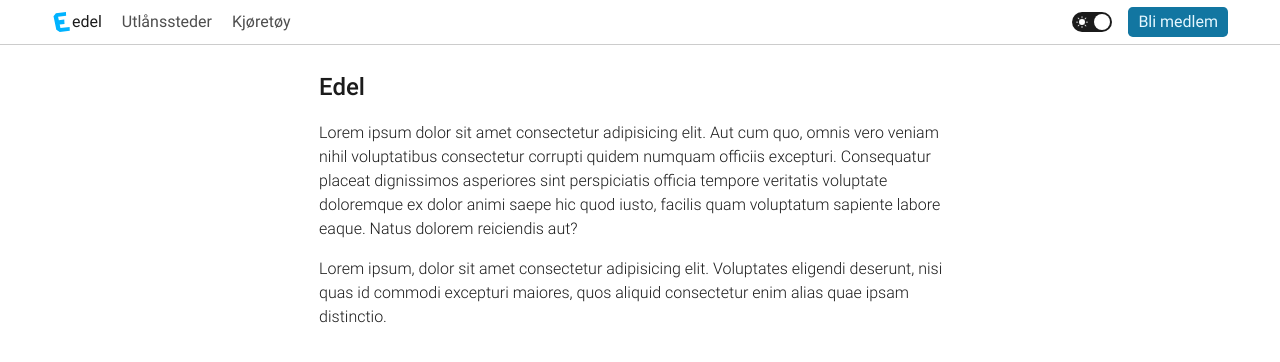
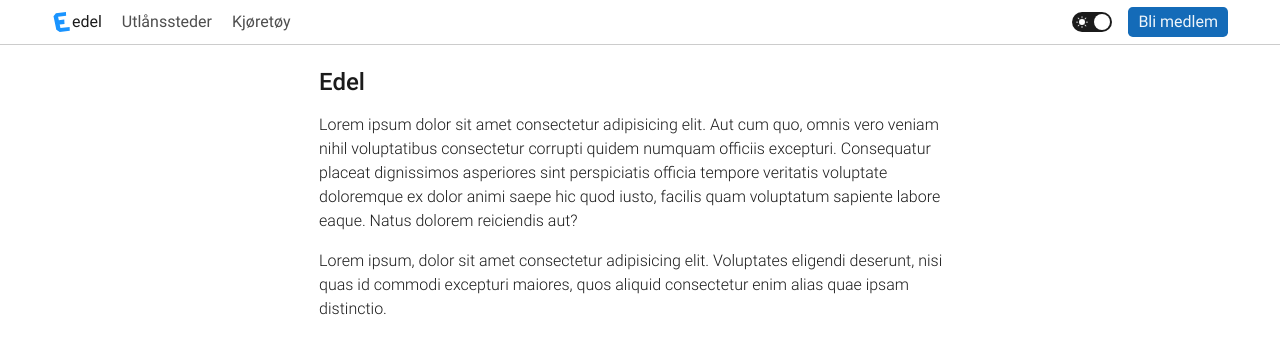
Before and after one commit to amalierege/ING102-Oblig, a plain HTML site: page index.html in a window 1280 px wide. Drawn offline with Linux system fonts and the light colour scheme; files that its build step writes are made by us from their sources; no server answers; files whose address does not match are found by name.

Commit message:
Small color changes

```diff
--- a/css/style.css
+++ b/css/style.css
@@ -45,12 +45,12 @@
 	--background-primary: #1b1b1b;
 	--background-secondary: #333;
 	--background-tertiary: #505050;
-	--btn-color: #e5f7ff;
-	--btn-primary: hsl(198, 80%, 35%);
-	--btn-hover: hsl(198, 80%, 38%);
-	--btn-active: hsl(198, 80%, 32%);
-	--focus-ring: hsl(210, 100%, 80%);
-	--focus-shadow: 0 0 0 .3rem hsl(198, 100%, 67%, .1);
+	--btn-color: #fffe;
+	--btn-primary: hsl(208, 80%, 40%);
+	--btn-hover: hsl(208, 80%, 45%);
+	--btn-active: hsl(208, 80%, 35%);
+	--focus-ring: hsl(208, 100%, 70%);
+	--focus-shadow: 0 0 0 .3rem hsl(208, 100%, 67%, .1);
 	--border-primary: #888;
 }
 .light {
@@ -61,12 +61,12 @@
 	--background-primary: #fff;
 	--background-secondary: #f2f2f2;
 	--background-tertiary: #d1d1d1;
-	--btn-color: #e5f7ff;
-	--btn-primary: hsl(198, 80%, 35%);
-	--btn-hover: hsl(198, 80%, 38%);
-	--btn-active: hsl(198, 80%, 32%);
-	--focus-ring: hsl(210, 100%, 60%);
-	--focus-shadow: 0 0 0 .3rem hsl(198, 100%, 50%, .1);
+	--btn-color: #fffe;
+	--btn-primary: hsl(208, 80%, 40%);
+	--btn-hover: hsl(208, 80%, 45%);
+	--btn-active: hsl(208, 80%, 35%);
+	--focus-ring: hsl(208, 100%, 70%);
+	--focus-shadow: 0 0 0 .3rem hsl(208, 100%, 40%, .1);
 	--border-primary: #ccc;
 }
 
@@ -110,6 +110,7 @@ ul li {
 
 h1, h2, h3, h4, h5, h6 {
 	font-weight: var(--fw-700);
+	line-height: 1.15;
 	margin: 0
 }
 
@@ -139,7 +140,7 @@ p {
 	content: '';
 	width: 20px;
 	height: 20px;
-	background-color: #00b3ff;
+	background-color: #1a94ff;
 	clip-path: path('M13.97 0L3.9 1.13 1.51 4.21l2.82 13.47L7.79 19.97l10-1.15-.15-3.82-9.19 1.03-.74-3.53L12.5 11.91l-.22-4.38-5.44 .71-.74-3.5L14.12 3.82');
 }
 
```
Also changed, not shown: favicon.svg.
